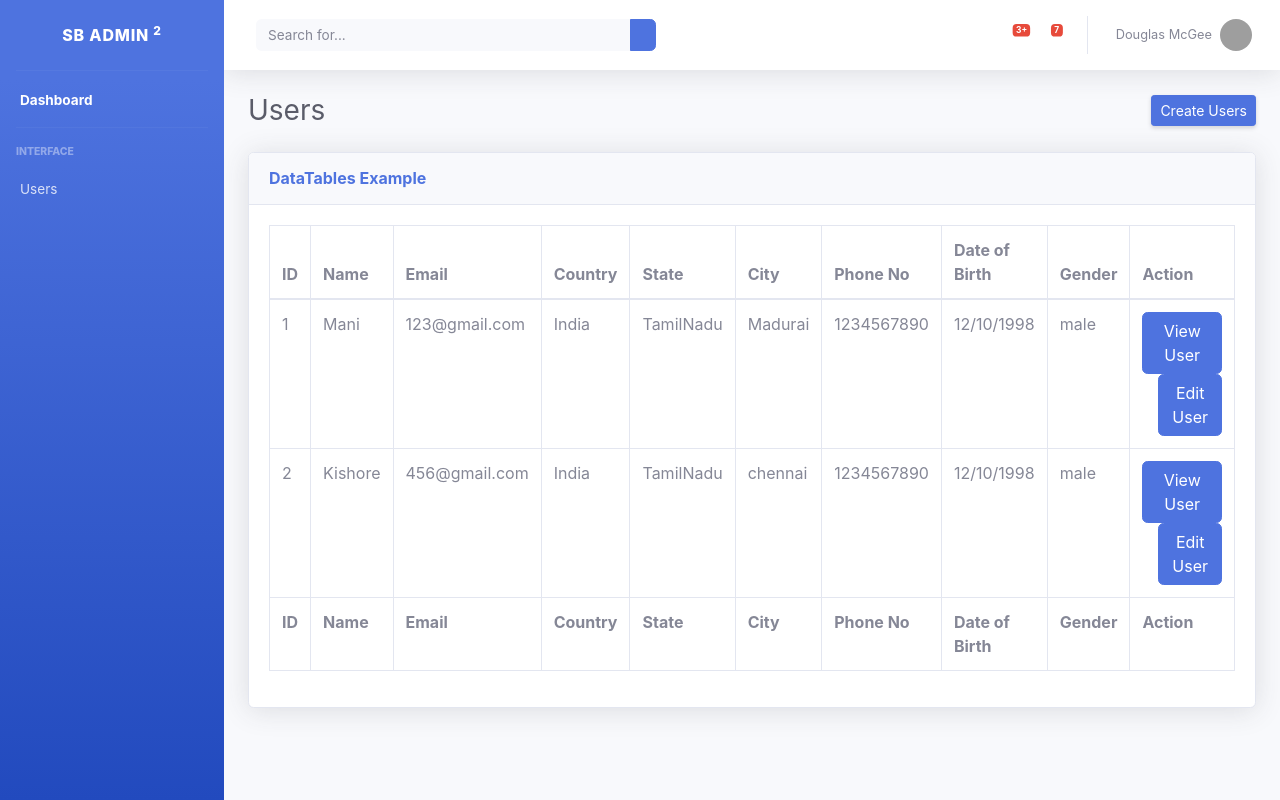
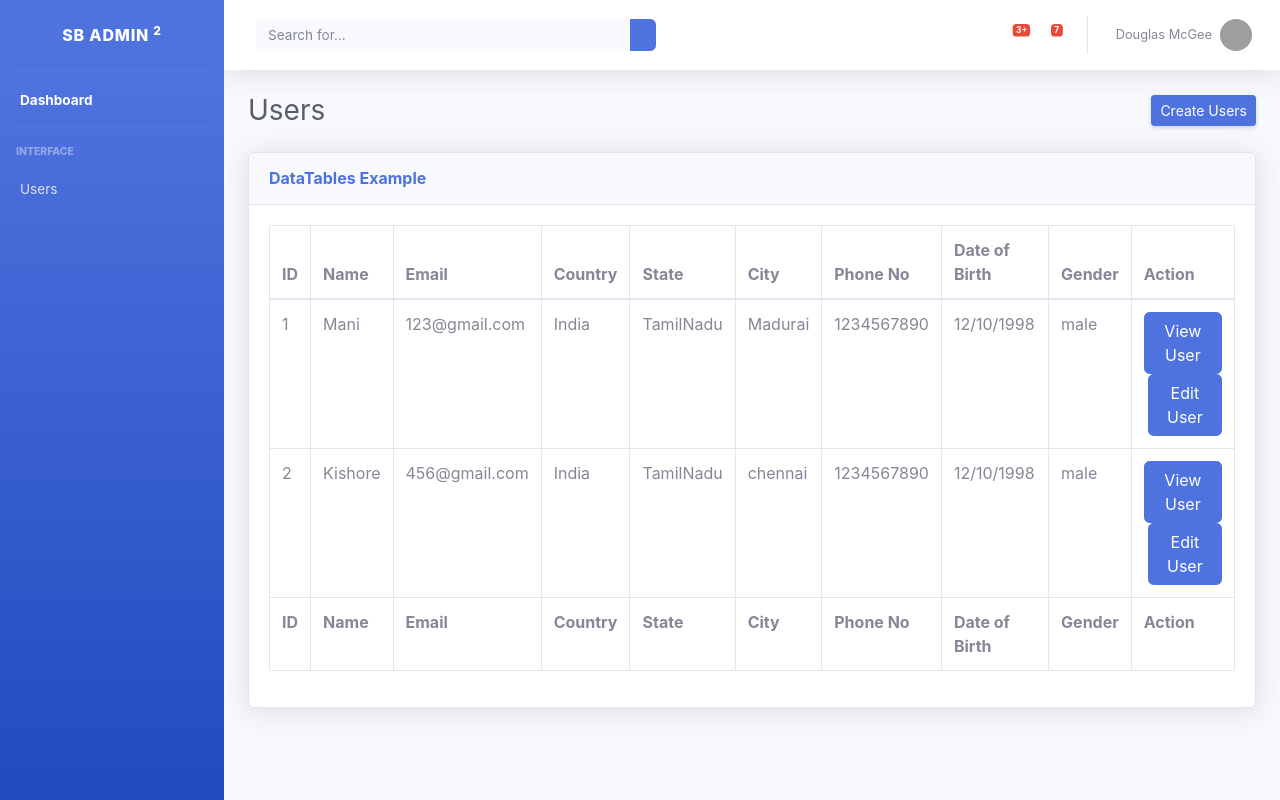
Before and after one commit to ManivasagamSuresh/Oct-10th-Task, a React (Create React App) app: page /users in a window 1280 px wide. Built offline with nearby package versions, Linux system fonts and the light colour scheme; grey boxes are pictures that could not be loaded.

Commit message:
spacing modified

```diff
--- a/src/Users.js
+++ b/src/Users.js
@@ -84,7 +84,7 @@ function Users() {
                                             <td>{user.gender}</td>
                                             <td>
                                                 <Link className='btn btn-primary' to={`/user/${user.id}`}>View User</Link>
-                                                <Link className='btn btn-primary ms-3' to={`/edituser/${user.id}`}>Edit User</Link>
+                                                <Link className='btn btn-primary ms-1' to={`/edituser/${user.id}`}>Edit User</Link>
                                             </td>
                                         </tr>
 
```
